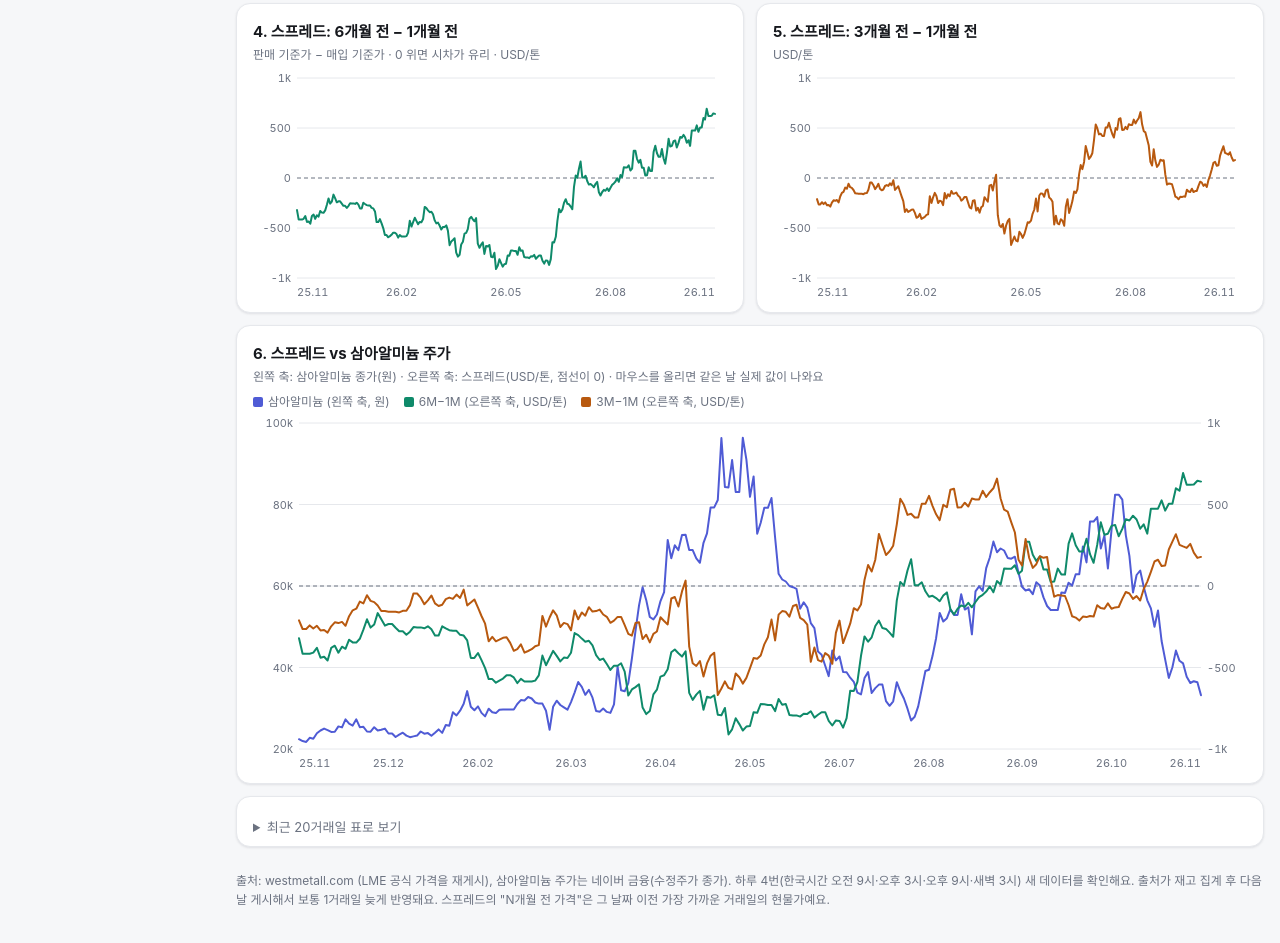
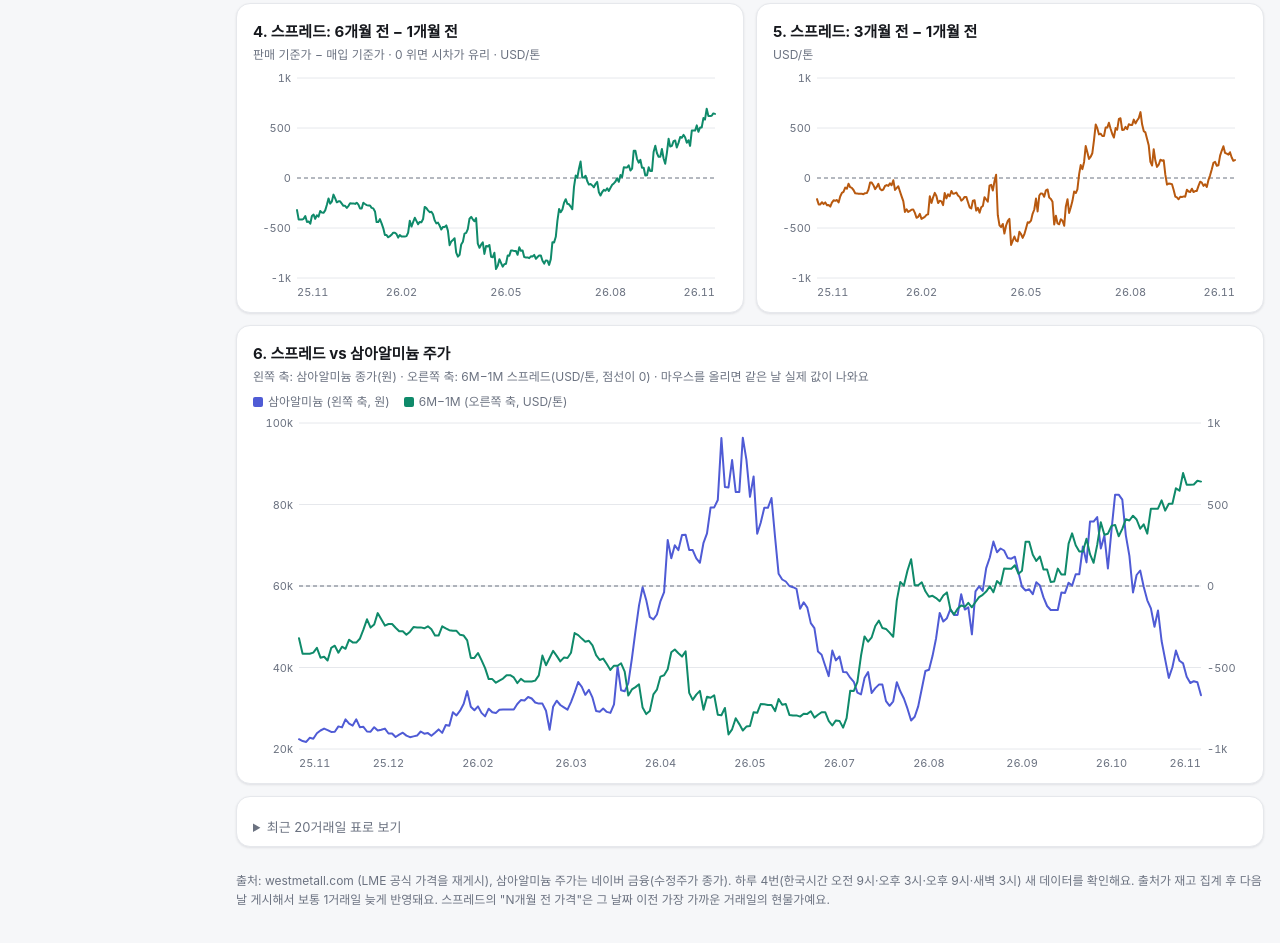
Before and after one commit to musicinsun/consensus-note, a plain HTML site: page aluminum.html in a window 1280 px wide. Shown: the part 1016-1959 px from the top of the page. Drawn offline with Linux system fonts and the light colour scheme; a web font is replaced by a local one.

Commit message:
6번 차트에서 3M-1M 스프레드 제외
Co-Authored-By: Claude Opus 5.5 <noreply@anthropic.com>

```diff
--- a/aluminum.html
+++ b/aluminum.html
@@ -76,7 +76,7 @@ details.tbl td{color:var(--text)}
     <section class="card"><h2>4. 스프레드: 6개월 전 − 1개월 전</h2><p>판매 기준가 − 매입 기준가 · 0 위면 시차가 유리 · USD/톤</p><div class="chart" id="c4"></div></section>
     <section class="card"><h2>5. 스프레드: 3개월 전 − 1개월 전</h2><p>USD/톤</p><div class="chart" id="c5"></div></section>
   </div>
-  <section class="card"><h2>6. 스프레드 vs 삼아알미늄 주가</h2><p>왼쪽 축: 삼아알미늄 종가(원) · 오른쪽 축: 스프레드(USD/톤, 점선이 0) · 마우스를 올리면 같은 날 실제 값이 나와요</p><div class="chart" id="c6"></div></section>
+  <section class="card"><h2>6. 스프레드 vs 삼아알미늄 주가</h2><p>왼쪽 축: 삼아알미늄 종가(원) · 오른쪽 축: 6M−1M 스프레드(USD/톤, 점선이 0) · 마우스를 올리면 같은 날 실제 값이 나와요</p><div class="chart" id="c6"></div></section>
 
   <section class="card">
     <details class="tbl"><summary>최근 20거래일 표로 보기</summary><div id="tbl"></div></details>
@@ -302,7 +302,7 @@ details.tbl td{color:var(--text)}
     chart(document.getElementById("c3"), data, [P_PRICE, P_STOCK], 150);
     chart(document.getElementById("c4"), data, [P_S61], 200);
     chart(document.getElementById("c5"), data, [P_S31], 200);
-    overlay(document.getElementById("c6"), data, [{...P_PX, label: "삼아알미늄 (왼쪽 축, 원)"}, {...P_S61, label: "6M−1M (오른쪽 축, USD/톤)"}, {...P_S31, label: "3M−1M (오른쪽 축, USD/톤)"}], 360);
+    overlay(document.getElementById("c6"), data, [{...P_PX, label: "삼아알미늄 (왼쪽 축, 원)"}, {...P_S61, label: "6M−1M (오른쪽 축, USD/톤)"}], 360);
   }
   document.querySelectorAll(".ranges button").forEach(b => b.addEventListener("click", () => {
     months = +b.dataset.m;
```
